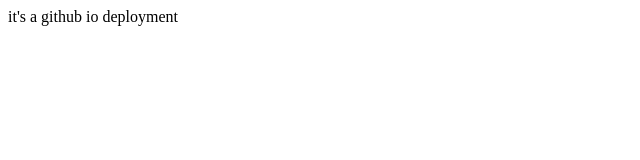
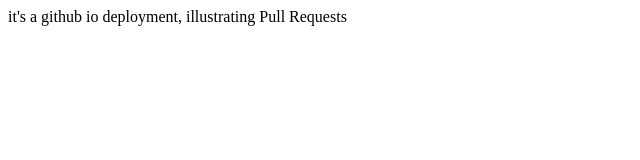
Before and after one commit to nick-talent-sprint/tb-test, a plain HTML site: page index.html in a window 1280 px wide. Shown: the whole page, without its empty margins (0-640 px from the left). Drawn offline with Linux system fonts and the light colour scheme.

Commit message:
illustrating pull requests

```diff
--- a/index.html
+++ b/index.html
@@ -6,6 +6,6 @@
     <title>github.io</title>
   </head>
   <body>
-    it's a github io deployment
+    it's a github io deployment, illustrating Pull Requests
   </body>
 </html>
```
